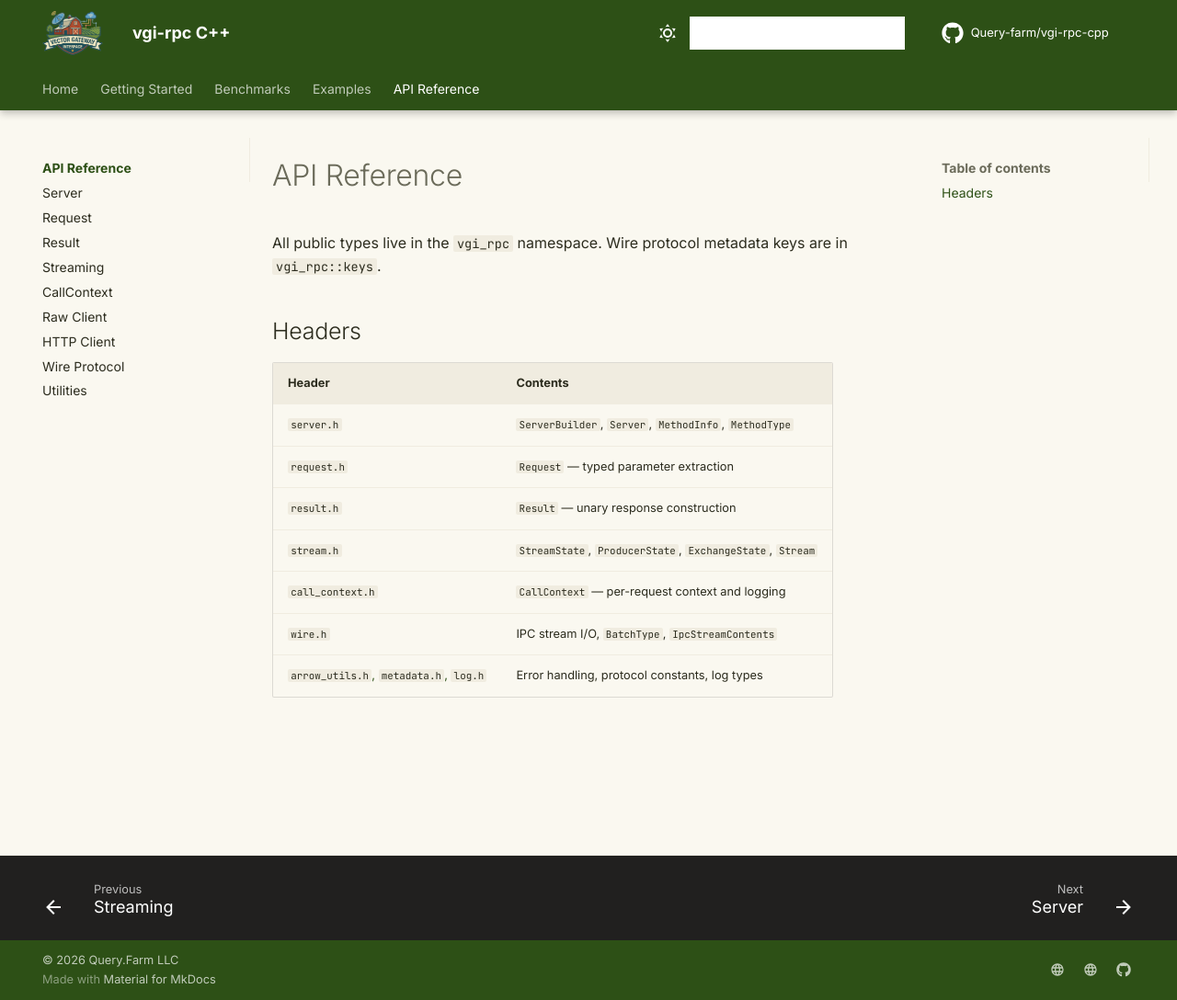
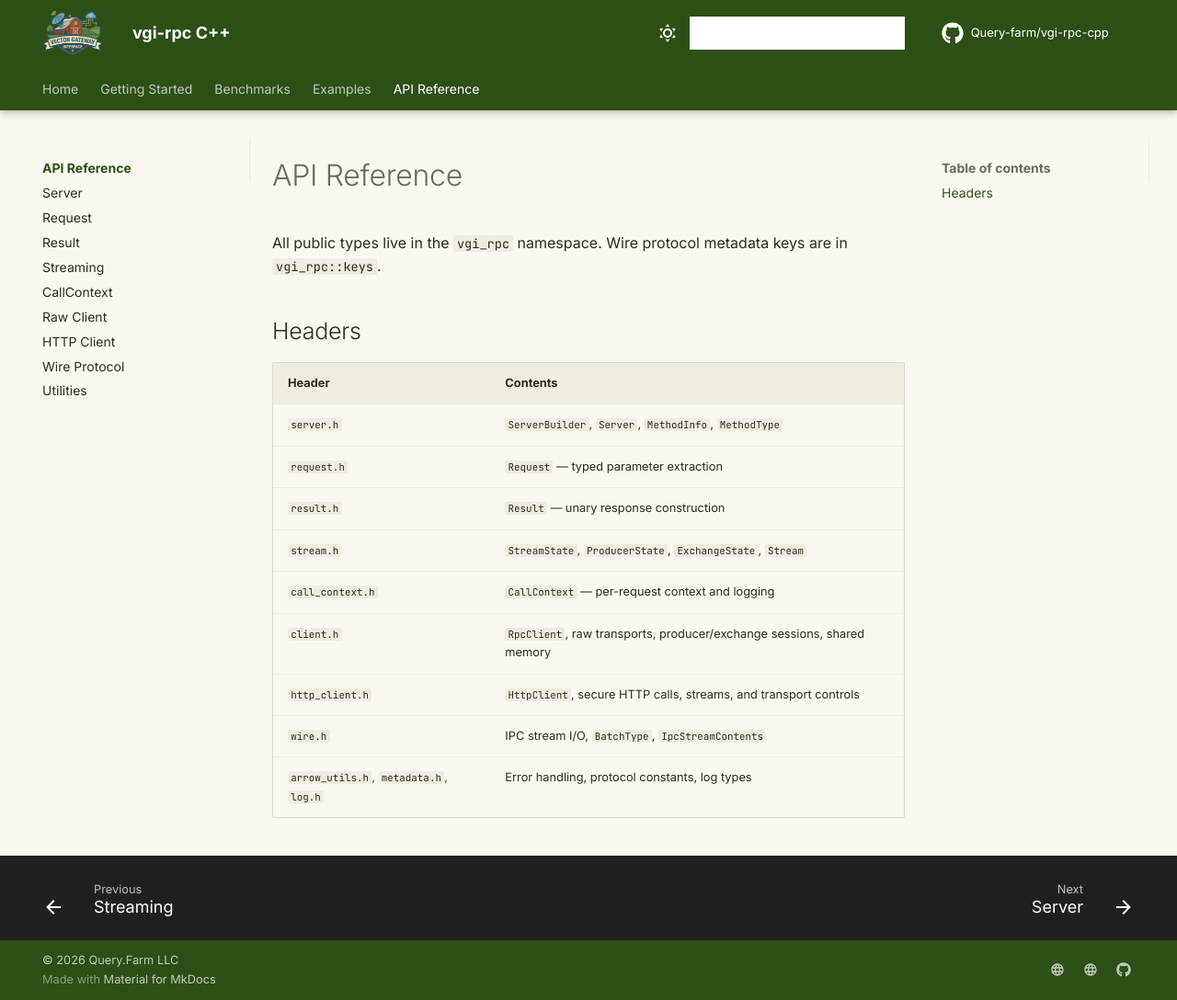
Before and after one commit to Query-farm/vgi-rpc-cpp, an MkDocs documentation site: the page built from docs/api/index.md, in a window 1280 px wide and 1088 px high. Shown: the whole window at 92% size. Built offline with MkDocs 1.6.1 and Material for MkDocs 9.7.7, drawn with Linux system fonts in a browser that asks for light colours; comment, search, counter and statistics services are not loaded.

Commit message:
docs: index native client APIs

```diff
--- a/docs/api/index.md
+++ b/docs/api/index.md
@@ -11,5 +11,7 @@ All public types live in the `vgi_rpc` namespace. Wire protocol metadata keys ar
 | [`result.h`](result.md) | `Result` — unary response construction |
 | [`stream.h`](stream.md) | `StreamState`, `ProducerState`, `ExchangeState`, `Stream` |
 | [`call_context.h`](call-context.md) | `CallContext` — per-request context and logging |
+| [`client.h`](raw-client.md) | `RpcClient`, raw transports, producer/exchange sessions, shared memory |
+| [`http_client.h`](http-client.md) | `HttpClient`, secure HTTP calls, streams, and transport controls |
 | [`wire.h`](wire.md) | IPC stream I/O, `BatchType`, `IpcStreamContents` |
 | [`arrow_utils.h`, `metadata.h`, `log.h`](utilities.md) | Error handling, protocol constants, log types |
```
